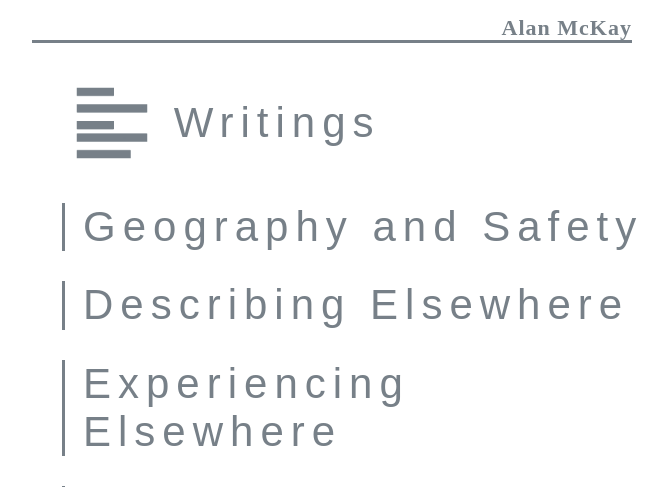
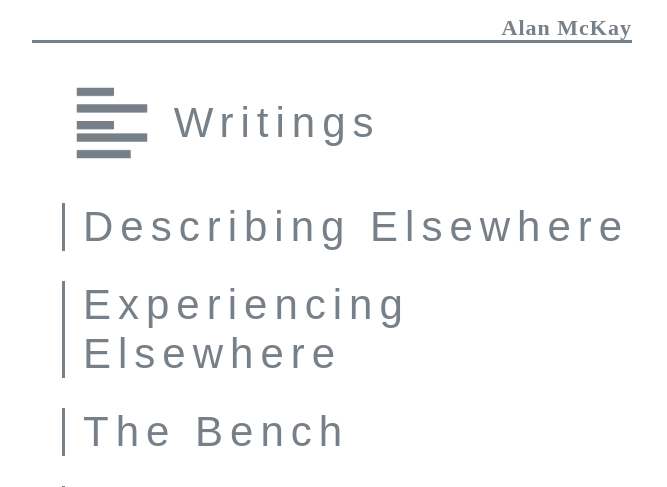
Before and after one commit to alanmmckay/alanmmckay.github.io, a PHP site: page /writings/ in a window 1280 px wide. Shown: the top 487 px of the page, without its empty margins (308-975 px from the left). Run offline with PHP 8.4, Linux system fonts and the light colour scheme.

Commit message:
Moving safety article to a new projects folder

```diff
--- a/writings/index.php
+++ b/writings/index.php
@@ -26,7 +26,6 @@ include('../header.php');
                     <img src='../images/text-logo-grey.png' alt='Icon for blog link'>
                     Writings
                 </a>
-                <a href='safety/' class='writing'> Geography and Safety</a>
                 <a href='describe/' class='writing'> Describing Elsewhere</a>
                 <a href='elsewhere/' class='writing'> Experiencing Elsewhere</a>
                 <a href='bench/' class='writing'> The Bench</a>
```
Also changed, not shown: projects/safety/index.php (renamed from writings/safety/index.php).
